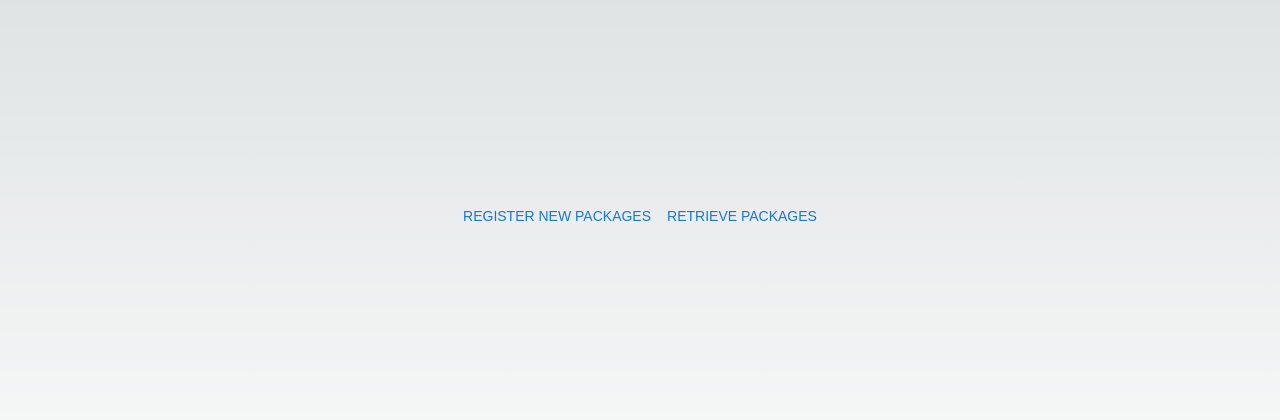
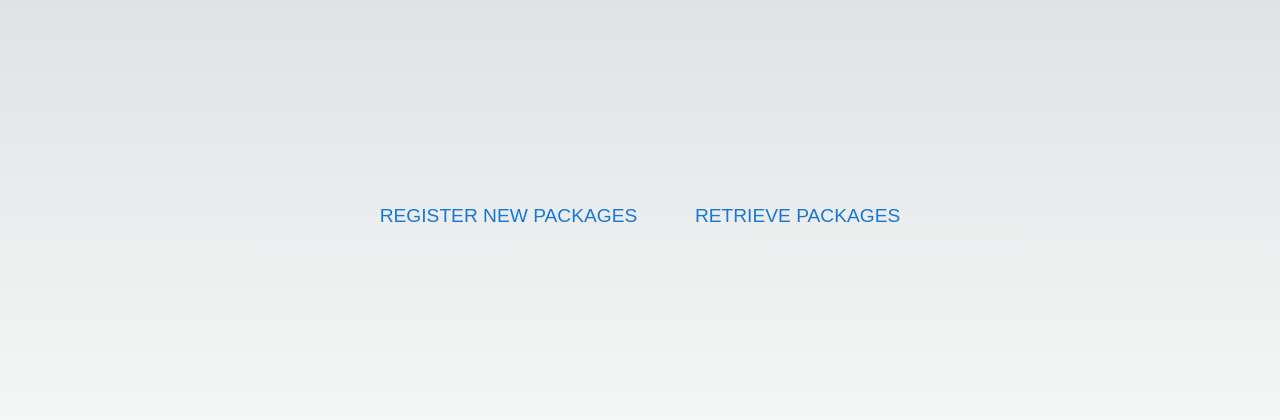
Before and after one commit to wsepesi/cobeen-mailroom, a Next.js app: page /home in a window 1280 px wide. Shown: the part 184-604 px from the top of the page. Built offline with nearby package versions, Linux system fonts and the light colour scheme.

Commit message:
css fixed (#9)
Co-authored-by: William Sepesi <wsepesi@Williams-MacBook-Air.local>

```diff
--- a/components/Add.tsx
+++ b/components/Add.tsx
@@ -98,7 +98,7 @@ const Add = () => {
                                     onClick={handleSubmit}
                                     sx={{
                                         mt: 2,
-                                        color: 'primary.main',
+                                        // color: 'primary.main',
                                     }}
                                 >
                                     Add Package
--- a/components/Retrieve.tsx
+++ b/components/Retrieve.tsx
@@ -149,9 +149,9 @@ const Retrieve = () => {
                         onClick={handleIdClick}
                         variant="contained"
                         // color blue primary
-                        sx={{
-                            color: 'primary.main'
-                        }}
+                        // sx={{
+                        //     // color: 'primary.main'
+                        // }}
                     >
                         Search for packages with this ID
                     </Button>
@@ -194,26 +194,6 @@ const Retrieve = () => {
             </Box>
             {retrievingPackages && <CircularProgress />}
         </Box>
-
-        // <Box sx={{
-        //     // center on page and align all internal elements to center
-        //     display: 'flex',
-        //     flexDirection: 'column',
-        //     alignItems: 'center',
-        //     alignContent: 'center',
-        //     justifyContent: 'center',
-        //     height: '100vh',
-        // }}>
-        //     <h1>Retrieve packages</h1>
-        //     <div>
-        //         <h3>Search for a package ID or student name:</h3>
-        //         {/* <AutocompleteWithDb {
-        //             ...props
-        //         }
-        //         />
-        //         <GoBack /> */}
-        //     </div>
-        // </Box>
     )
 }
 
--- a/pages/home.tsx
+++ b/pages/home.tsx
@@ -3,8 +3,14 @@ import { Box, Button } from "@mui/material";
 import Add from "@/components/Add";
 import Popup from "@/components/Popup";
 import Retrieve from "@/components/Retrieve";
-import styles from '@/styles/Home.module.css'
+// import styles from '@/styles/Home.module.css'
 import { useState } from "react";
+
+const styles = {
+    padding: "0.5em 1em",
+    fontSize: "1.2em",
+    margin: "0.5em"
+}
 
 export default function Home() {
     const [openAdd, setOpenAdd] = useState(false)
@@ -21,13 +27,13 @@ export default function Home() {
         }}>
             <div>
                 <Button
-                    className={styles.button}
+                    sx={styles}
                     onClick={() => setOpenAdd(true)}
                 >
                     Register new packages
                 </Button>
                 <Button
-                    className={styles.button}
+                    sx={styles}
                     onClick={() => setOpenRetrieve(true)}
                 >
                     Retrieve packages
--- a/pages/index.tsx
+++ b/pages/index.tsx
@@ -65,7 +65,7 @@ export default function Login() {
             alignContent: 'center',
             justifyContent: 'center',
             height: '100vh',
-            color: "#eab676"
+            // color: "#eab676"
         }}>
             <Head>
                 <title>Mailroom Login</title>
@@ -73,7 +73,7 @@ export default function Login() {
                 <meta name="viewport" content="width=device-width, initial-scale=1" />
                 <link rel="icon" href="/favicon.ico" />
             </Head>
-            <main className={styles.name}>
+            <main>
                 <h5>Temporary Login Placeholder</h5>
                 {/* <Typography variant='h1'>Mailroom Management Login</Typography> */}
                 {/* <TextField id="username" label="Username" variant="outlined" value={username} onChange={(e) => setUsername(e.target.value)} />
```
